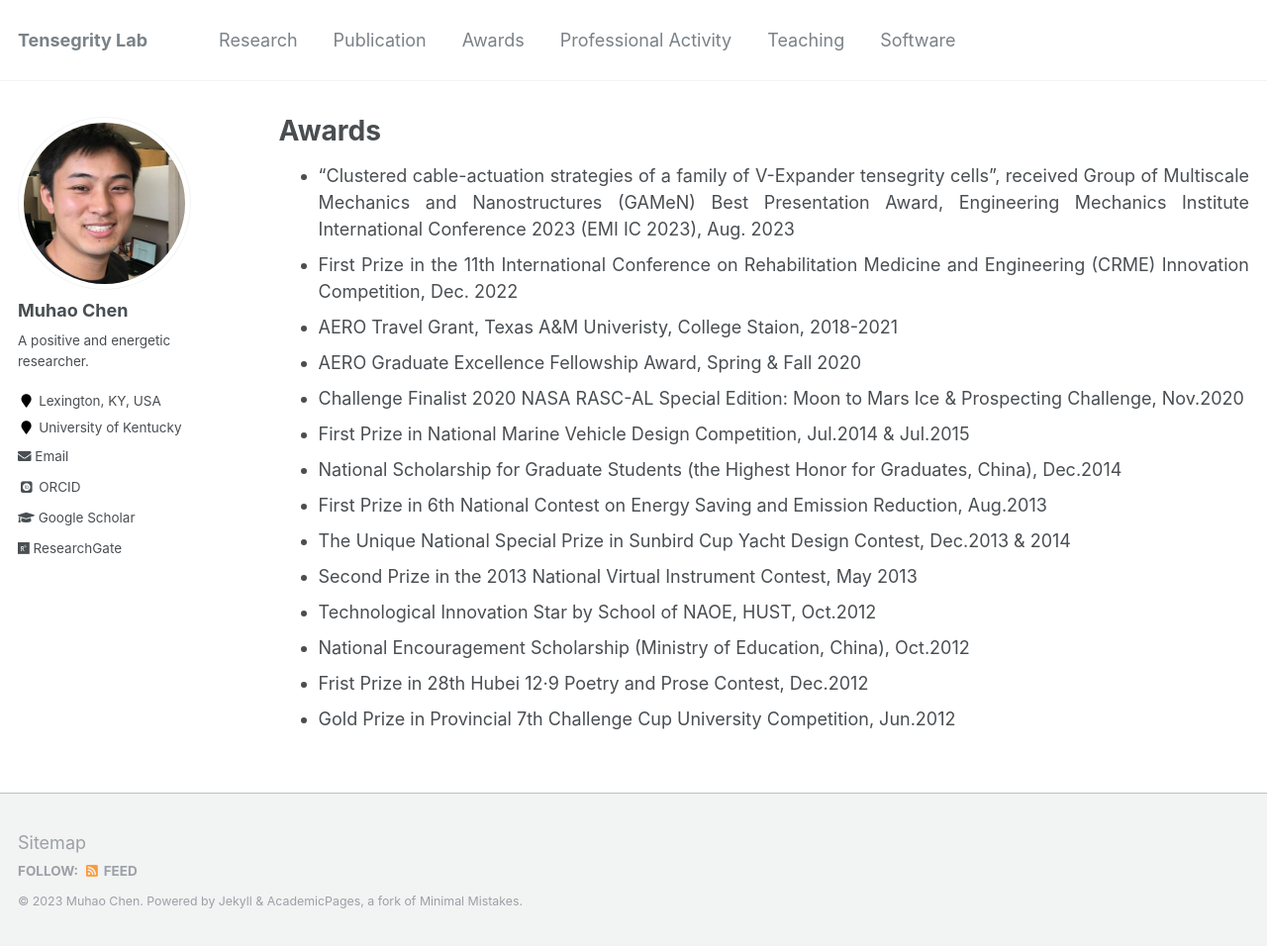
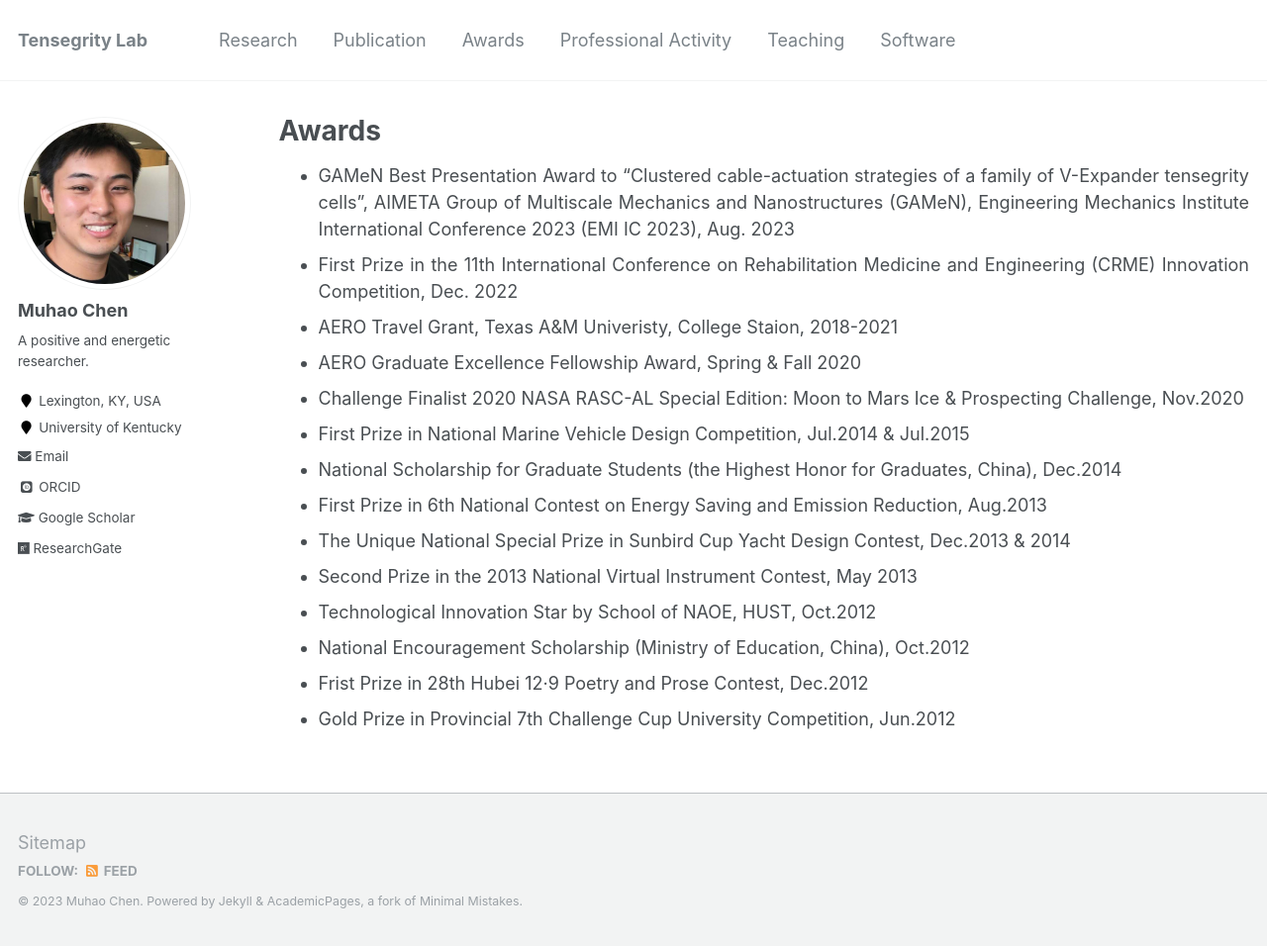
Before and after one commit to Muhao-Chen/muhao-chen.github.io, a Jekyll site: the page built from _pages/funding-and-awards.md, in a window 1280 px wide and 956 px high. Shown: the whole window at 99% size. Built offline with Jekyll 4.4.1, drawn with Linux system fonts in a browser that asks for light colours; some web fonts are replaced.

Commit message:
Update funding-and-awards.md

```diff
--- a/_pages/funding-and-awards.md
+++ b/_pages/funding-and-awards.md
@@ -6,7 +6,7 @@ author_profile: true
 ---
 
 <div style="text-align: justify;" markdown="1">
-* "Clustered cable-actuation strategies of a family of V-Expander tensegrity cells", received Group of Multiscale Mechanics and Nanostructures (GAMeN) Best Presentation Award, Engineering Mechanics Institute International Conference 2023 (EMI IC 2023), Aug. 2023
+* GAMeN Best Presentation Award to "Clustered cable-actuation strategies of a family of V-Expander tensegrity cells", AIMETA Group of Multiscale Mechanics and Nanostructures (GAMeN), Engineering Mechanics Institute International Conference 2023 (EMI IC 2023), Aug. 2023
 * First Prize in the 11th International Conference on Rehabilitation Medicine and Engineering (CRME) Innovation Competition, Dec. 2022
 * AERO Travel Grant, Texas A&M Univeristy, College Staion, 2018-2021
 * AERO Graduate Excellence Fellowship Award, Spring & Fall 2020
```
